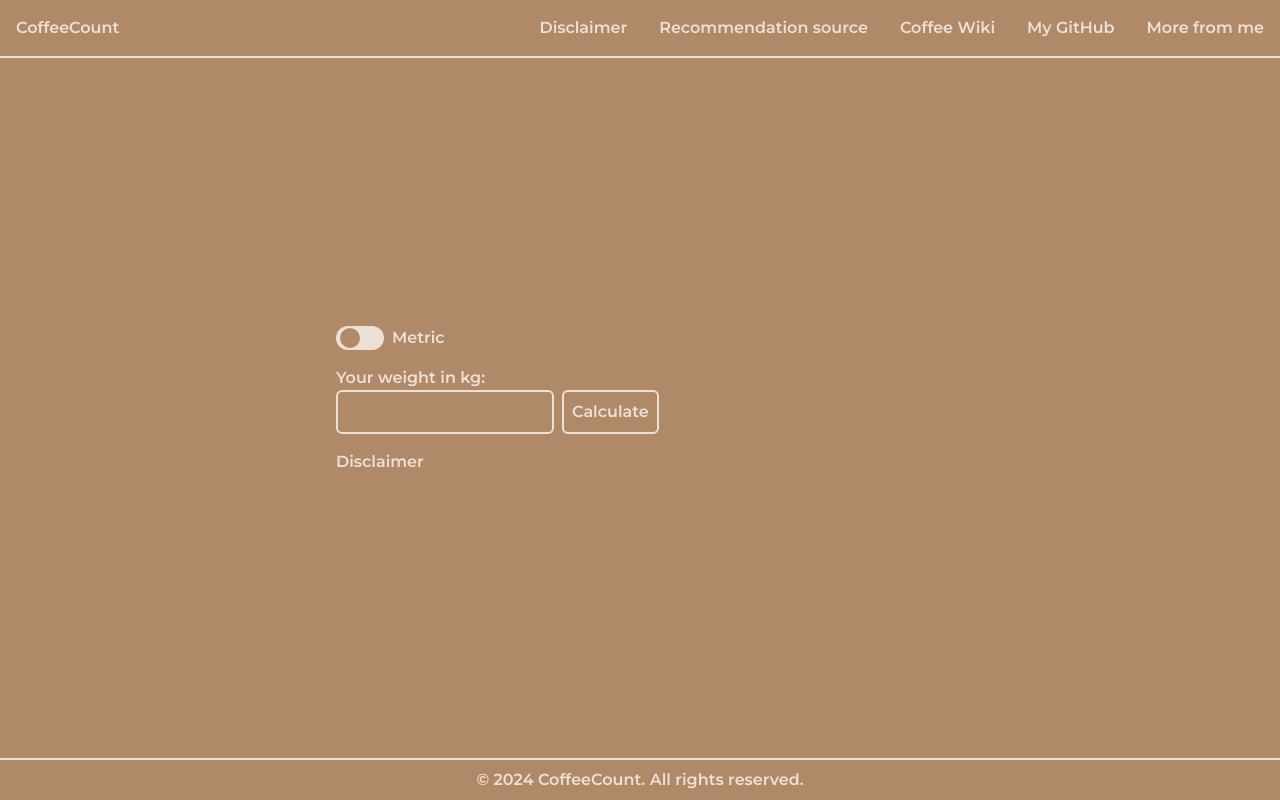
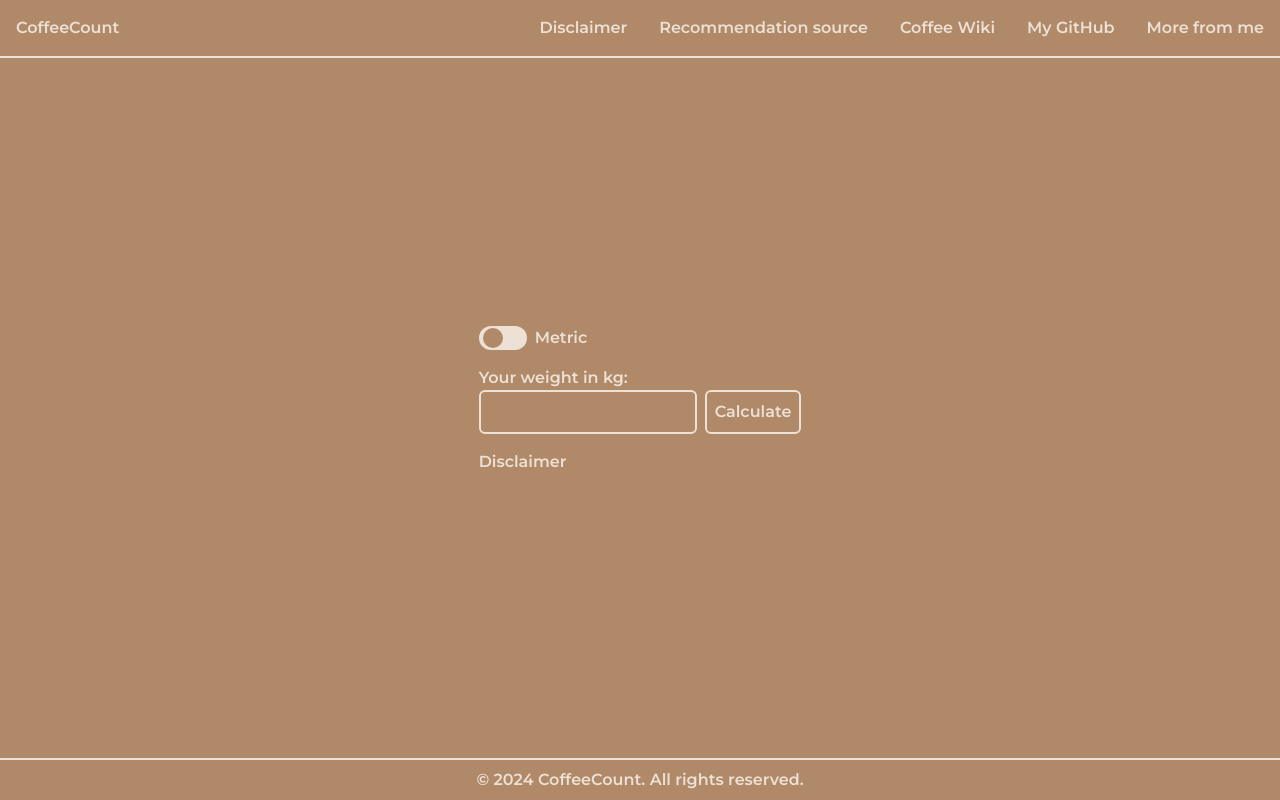
Before and after one commit to frankemon/coffeecount, a React (Vite) app: page / in a window 1280 px wide. Built offline with nearby package versions, Linux system fonts and the light colour scheme.

Commit message:
styling wip

```diff
--- a/src/App.tsx
+++ b/src/App.tsx
@@ -67,7 +67,7 @@ const App: React.FC = () => {
             <Disclaimer />
           </Modal>
         )}
-        <div className="p-4 lg:w-1/2 lg:max-w-1/2">
+        <div className="p-4 lg:p-0">
           {recommendedCaffeine === 0 ? (
             <div>
               <CalculatorWrapper
--- a/src/components/Card.tsx
+++ b/src/components/Card.tsx
@@ -28,7 +28,7 @@ const Card: React.FC<CardProps> = ({
     onClickPlus(caffeine);
   };
   return (
-    <div className="flex lg:flex-col justify-between items-center w-full gap-2 lg:gap-4 p-2 lg:p-4 border-2 rounded-md border-primary">
+    <div className="flex lg:flex-col justify-between items-center w-full gap-2 lg:gap-4 p-2 lg:p-4 border-2 rounded-md border-primary lg:min-w-[250px]">
       <p>
         {type}: (~{size}
         {unitSystem === "imperial" ? "oz" : "ml"})
```
